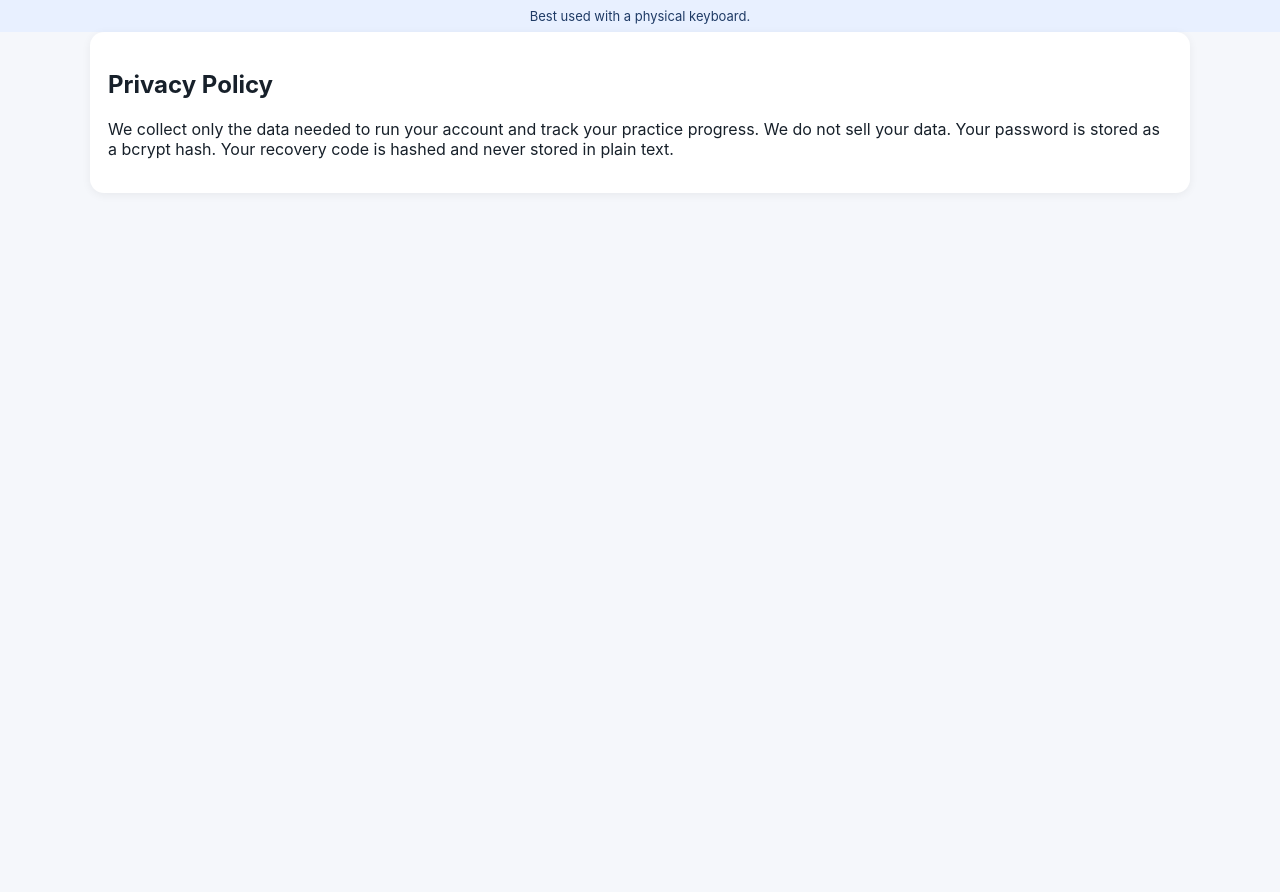
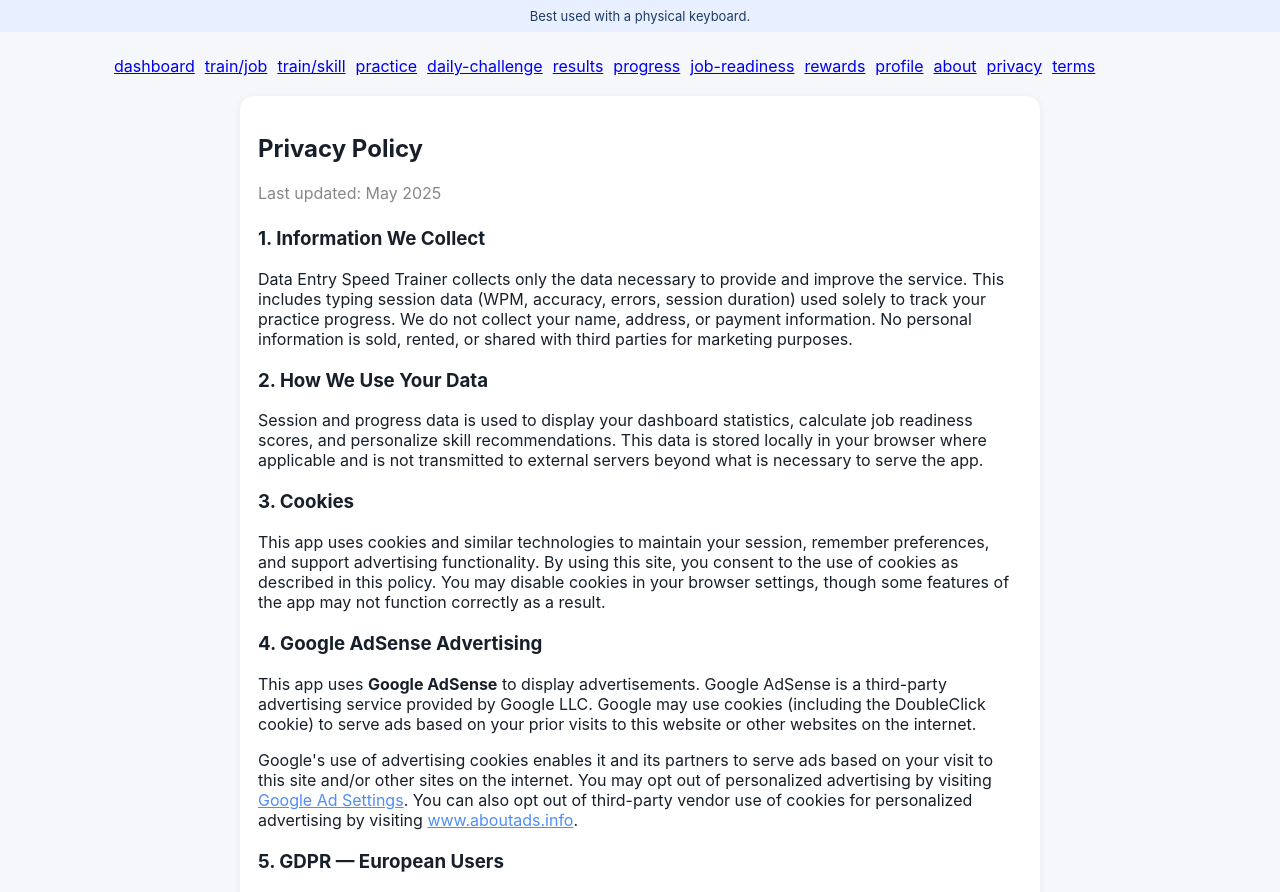
Before and after one commit to kaylaeastman86-cyber/Data-Entry-Typing-Speed-Trainer, a Next.js app: page /privacy in a window 1280 px wide. Shown: the top 892 px of the page. Before the commit the page ends 800 px from the top, so only its background shows below. Built offline with nearby package versions, Linux system fonts and the light colour scheme.

Commit message:
Fix: replace privacy page with full policy incl AdSense, GDPR, CCPA, disclaimer

```diff
--- a/app/privacy/page.tsx
+++ b/app/privacy/page.tsx
@@ -1,8 +1,113 @@
-export default function Page(){
-  return(
-    <main className='page card'>
-      <h2>Privacy Policy</h2>
-      <p>We collect only the data needed to run your account and track your practice progress. We do not sell your data. Your password is stored as a bcrypt hash. Your recovery code is hashed and never stored in plain text.</p>
+import Nav from '@/components/Nav';
+
+export default function Privacy() {
+  return (
+    <main className='page'>
+      <Nav />
+      <div className='card' style={{maxWidth: '800px', margin: '0 auto'}}>
+        <h2>Privacy Policy</h2>
+        <p style={{color: '#888', marginBottom: '24px'}}>Last updated: May 2025</p>
+
+        <h3>1. Information We Collect</h3>
+        <p>
+          Data Entry Speed Trainer collects only the data necessary to provide and improve the service.
+          This includes typing session data (WPM, accuracy, errors, session duration) used solely to
+          track your practice progress. We do not collect your name, address, or payment information.
+          No personal information is sold, rented, or shared with third parties for marketing purposes.
+        </p>
+
+        <h3 style={{marginTop: '20px'}}>2. How We Use Your Data</h3>
+        <p>
+          Session and progress data is used to display your dashboard statistics, calculate job readiness
+          scores, and personalize skill recommendations. This data is stored locally in your browser where
+          applicable and is not transmitted to external servers beyond what is necessary to serve the app.
+        </p>
+
+        <h3 style={{marginTop: '20px'}}>3. Cookies</h3>
+        <p>
+          This app uses cookies and similar technologies to maintain your session, remember preferences,
+          and support advertising functionality. By using this site, you consent to the use of cookies
+          as described in this policy. You may disable cookies in your browser settings, though some
+          features of the app may not function correctly as a result.
+        </p>
+
+        <h3 style={{marginTop: '20px'}}>4. Google AdSense Advertising</h3>
+        <p>
+          This app uses <strong>Google AdSense</strong> to display advertisements. Google AdSense is a
+          third-party advertising service provided by Google LLC. Google may use cookies (including the
+          DoubleClick cookie) to serve ads based on your prior visits to this website or other websites
+          on the internet.
+        </p>
+        <p style={{marginTop: '10px'}}>
+          Google's use of advertising cookies enables it and its partners to serve ads based on your
+          visit to this site and/or other sites on the internet. You may opt out of personalized
+          advertising by visiting{' '}
+          <a href='https://www.google.com/settings/ads' target='_blank' rel='noopener noreferrer'
+             style={{color: '#4f8ef7'}}>
+            Google Ad Settings
+          </a>.
+          You can also opt out of third-party vendor use of cookies for personalized advertising by
+          visiting{' '}
+          <a href='https://www.aboutads.info/choices/' target='_blank' rel='noopener noreferrer'
+             style={{color: '#4f8ef7'}}>
+            www.aboutads.info
+          </a>.
+        </p>
+
+        <h3 style={{marginTop: '20px'}}>5. GDPR — European Users</h3>
+        <p>
+          If you are located in the European Economic Area (EEA), you have certain rights under the
+          General Data Protection Regulation (GDPR), including the right to access, correct, or delete
+          your personal data. To exercise these rights or for questions about your data, contact us at
+          the email below. You may also opt out of personalized ads served through Google by visiting
+          Google's Ad Settings page linked above.
+        </p>
+
+        <h3 style={{marginTop: '20px'}}>6. CCPA — California Users</h3>
+        <p>
+          California residents have the right to know what personal data is collected, the right to
+          request deletion of personal data, and the right to opt out of the sale of personal data.
+          We do not sell personal data. To opt out of personalized advertising from Google, use the
+          Google Ad Settings link above.
+        </p>
+
+        <h3 style={{marginTop: '20px'}}>7. Data Security</h3>
+        <p>
+          We take reasonable measures to protect information about you from loss, theft, misuse,
+          and unauthorized access. Passwords (if applicable) are stored as bcrypt hashes and are
+          never stored in plain text. Recovery codes are hashed and never stored in plain text.
+        </p>
+
+        <h3 style={{marginTop: '20px'}}>8. Disclaimer</h3>
+        <p>
+          <strong>This app is for practice purposes only.</strong> Completion of drills, challenges,
+          or practice sessions on this platform does not constitute official job training, certification,
+          or employment qualification. Results and readiness scores are estimates based on your practice
+          performance and are not endorsed by any employer or staffing agency.
+        </p>
+
+        <h3 style={{marginTop: '20px'}}>9. Children's Privacy</h3>
+        <p>
+          This service is not directed to children under the age of 13. We do not knowingly collect
+          personal information from children under 13. If you believe we have collected information
+          from a child under 13, please contact us immediately.
+        </p>
+
+        <h3 style={{marginTop: '20px'}}>10. Changes to This Policy</h3>
+        <p>
+          We may update this Privacy Policy from time to time. Changes will be posted on this page
+          with an updated date. Continued use of the app after changes are posted constitutes your
+          acceptance of the revised policy.
+        </p>
+
+        <h3 style={{marginTop: '20px'}}>11. Contact</h3>
+        <p>
+          For privacy questions or data requests, contact us at:{' '}
+          <a href='mailto:privacy@dataentryspeedtrainer.com' style={{color: '#4f8ef7'}}>
+            privacy@dataentryspeedtrainer.com
+          </a>
+        </p>
+      </div>
     </main>
   );
 }
```
